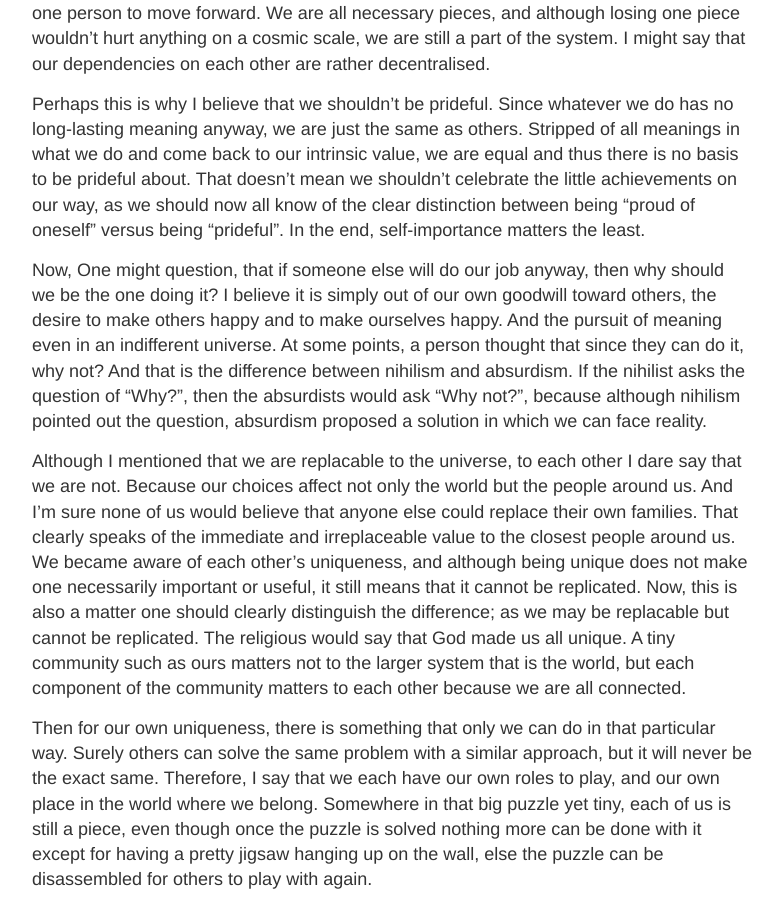
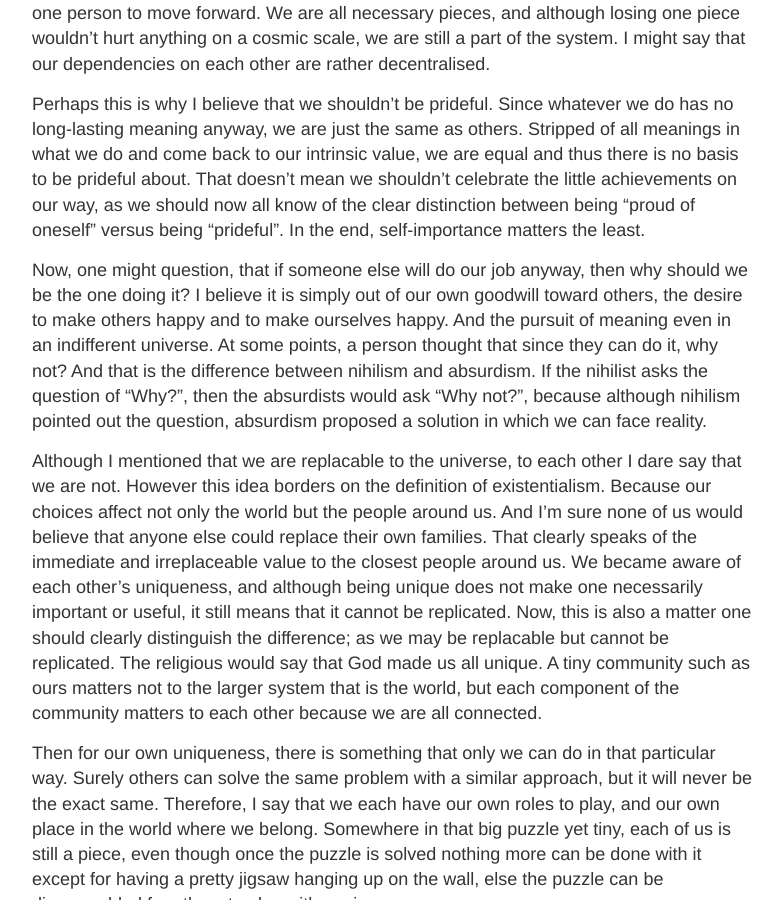
Before and after one commit to theduckshepherd/theduckshepherd.github.io, a Jekyll site: the page built from _posts/2024-04-06-discussion-the-myth-of-sisyphus-on-philosophical-suicide.md, in a window 1280 px wide and 900 px high, scrolled down 7353 px. Shown: the whole window, without its empty margins (248-1031 px from the left). Built offline with Jekyll 4.4.1, drawn with Linux system fonts in a browser that asks for light colours.

Commit message:
Update 2024-04-06-discussion-the-myth-of-sisyphus-on-philosophical-suicide.md

```diff
--- a/_posts/2024-04-06-discussion-the-myth-of-sisyphus-on-philosophical-suicide.md
+++ b/_posts/2024-04-06-discussion-the-myth-of-sisyphus-on-philosophical-suicide.md
@@ -75,9 +75,9 @@ Within the Earth, our global community, we are also replaceable in what we do. T
 
 Perhaps this is why I believe that we shouldn't be prideful. Since whatever we do has no long-lasting meaning anyway, we are just the same as others. Stripped of all meanings in what we do and come back to our intrinsic value, we are equal and thus there is no basis to be prideful about. That doesn't mean we shouldn't celebrate the little achievements on our way, as we should now all know of the clear distinction between being "proud of oneself" versus being "prideful". In the end, self-importance matters the least.
 
-Now, One might question, that if someone else will do our job anyway, then why should we be the one doing it? I believe it is simply out of our own goodwill toward others, the desire to make others happy and to make ourselves happy. And the pursuit of meaning even in an indifferent universe. At some points, a person thought that since they can do it, why not? And that is the difference between nihilism and absurdism. If the nihilist asks the question of "Why?", then the absurdists would ask "Why not?", because although nihilism pointed out the question, absurdism proposed a solution in which we can face reality.
+Now, one might question, that if someone else will do our job anyway, then why should we be the one doing it? I believe it is simply out of our own goodwill toward others, the desire to make others happy and to make ourselves happy. And the pursuit of meaning even in an indifferent universe. At some points, a person thought that since they can do it, why not? And that is the difference between nihilism and absurdism. If the nihilist asks the question of "Why?", then the absurdists would ask "Why not?", because although nihilism pointed out the question, absurdism proposed a solution in which we can face reality.
 
-Although I mentioned that we are replacable to the universe, to each other I dare say that we are not. Because our choices affect not only the world but the people around us. And I'm sure none of us would believe that anyone else could replace their own families. That clearly speaks of the immediate and irreplaceable value to the closest people around us. We became aware of each other's uniqueness, and although being unique does not make one necessarily important or useful, it still means that it cannot be replicated. Now, this is also a matter one should clearly distinguish the difference; as we may be replacable but cannot be replicated. The religious would say that God made us all unique. A tiny community such as ours matters not to the larger system that is the world, but each component of the community matters to each other because we are all connected.
+Although I mentioned that we are replacable to the universe, to each other I dare say that we are not. However this idea borders on the definition of existentialism. Because our choices affect not only the world but the people around us. And I'm sure none of us would believe that anyone else could replace their own families. That clearly speaks of the immediate and irreplaceable value to the closest people around us. We became aware of each other's uniqueness, and although being unique does not make one necessarily important or useful, it still means that it cannot be replicated. Now, this is also a matter one should clearly distinguish the difference; as we may be replacable but cannot be replicated. The religious would say that God made us all unique. A tiny community such as ours matters not to the larger system that is the world, but each component of the community matters to each other because we are all connected.
 
 Then for our own uniqueness, there is something that only we can do in that particular way. Surely others can solve the same problem with a similar approach, but it will never be the exact same. Therefore, I say that we each have our own roles to play, and our own place in the world where we belong. Somewhere in that big puzzle yet tiny, each of us is still a piece, even though once the puzzle is solved nothing more can be done with it except for having a pretty jigsaw hanging up on the wall, else the puzzle can be disassembled for others to play with again.
 
```
